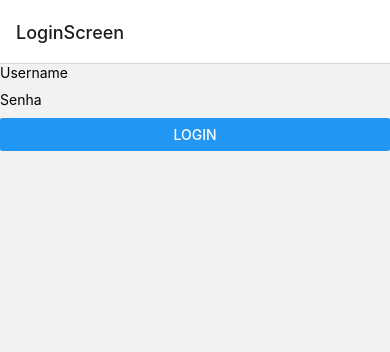
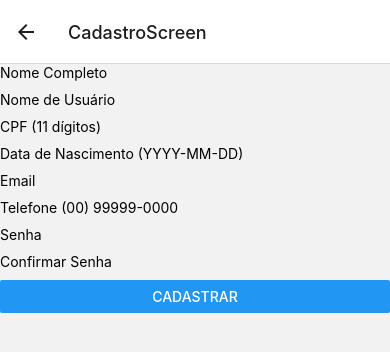
Before and after one commit to luccabasto/odontogenda, a React Native app: screen /CadastroScreen in a window 390 px wide. Before the commit this address had no page. Shown: the top 352 px of the page. Built offline with nearby package versions, Linux system fonts and the light colour scheme; what native-base would draw is missing.

Commit message:
Criando uma tela de cadastro, fazendo suas tratativas de erros e testando

```diff
--- a/App.tsx
+++ b/App.tsx
@@ -1,14 +1,11 @@
-import React from 'react';
+import { ProvedorEstadoGlobal } from "./src/hooks/EstadoGlobal";
+import { NativeBaseProvider } from "native-base";
 import { NavigationContainer } from '@react-navigation/native';
 import { createStackNavigator } from '@react-navigation/stack';
-
-// Importa o provedor de estado global
-import { ProvedorEstadoGlobal } from "./src/hooks/EstadoGlobal";
-// Importa a tela de Login
-import LoginScreen from "./src/pages/LoginScreen"; // Altere para o caminho correto
-// Importa o componente ListaTarefas
-import ListaTarefas from "./src/components/ListaTarefas";
-import { NativeBaseProvider } from "native-base";
+import LoginScreen from './src/pages/LoginScreen';
+import CadastroScreen from './src/pages/CadastroScreen';
+import ListaTarefas from './src/components/ListaTarefas';
+import AdicionarTarefa from './src/components/AdicionarTarefa';
 
 const Stack = createStackNavigator();
 
@@ -19,7 +16,13 @@ export default function App() {
         <NavigationContainer>
           <Stack.Navigator initialRouteName="LoginScreen">
             <Stack.Screen name="LoginScreen" component={LoginScreen} />
-            <Stack.Screen name="TarefasScreen" component={ListaTarefas} />
+            <Stack.Screen name="CadastroScreen" component={CadastroScreen} />
+            <Stack.Screen name="TarefasScreen" component={() => (
+              <>
+                <AdicionarTarefa />
+                <ListaTarefas />
+              </>
+            )} />
           </Stack.Navigator>
         </NavigationContainer>
       </ProvedorEstadoGlobal>
--- a/db.json
+++ b/db.json
@@ -1,14 +1,35 @@
 {
-    "usuarios": [
+  "usuarios": [
     {
-      "id": 1,
+      "id": "1",
       "username": "usuario1",
       "password": "senha1"
     },
     {
-      "id": 2,
+      "id": "2",
       "username": "usuario2",
       "password": "senha2"
+    },
+    {
+      "id": "94f4",
+      "username": "usuario1",
+      "password": "senha1",
+      "role": "user"
+    },
+    {
+      "id": "9527",
+      "username": "usuario1",
+      "password": "senha1",
+      "role": "user"
+    },
+    {
+      "id": "1727820166596",
+      "nomeCompleto": "Anderson Alves Moreira",
+      "username": "anderson1",
+      "cpf": "88855566623",
+      "dataNascimento": "2000-08-25",
+      "email": "anderson@email.com",
+      "password": "senha1"
     }
   ]
 }
--- /dev/null
+++ b/src/pages/CadastroScreen.tsx
@@ -0,0 +1,149 @@
+import React, { useState } from 'react';
+import { View, TextInput, Button, Text } from 'react-native';
+import { NavigationProp, useNavigation } from '@react-navigation/native';
+
+// Define a interface para um usuário
+interface Usuario {
+  id: string;
+  nomeCompleto: string;
+  username: string;
+  cpf: string;
+  dataNascimento: string;
+  email: string;
+  password: string;
+  telefone: string; // Adicionado o campo telefone
+}
+
+const CadastroScreen: React.FC = () => {
+  const [nomeCompleto, setNomeCompleto] = useState('');
+  const [username, setUsername] = useState('');
+  const [cpf, setCpf] = useState('');
+  const [dataNascimento, setDataNascimento] = useState('');
+  const [email, setEmail] = useState('');
+  const [senha, setSenha] = useState('');
+  const [confirmarSenha, setConfirmarSenha] = useState('');
+  const [telefone, setTelefone] = useState(''); // Novo estado para telefone
+  const [error, setError] = useState<string | null>(null);
+  const navigation = useNavigation<NavigationProp<any>>();
+
+  const handleRegister = async () => {
+    if (senha !== confirmarSenha) {
+      setError('As senhas não coincidem.');
+      return;
+    }
+
+    // Verificação do CPF (11 dígitos)
+    if (cpf.length !== 11) {
+      setError('O CPF deve ter 11 dígitos.');
+      return;
+    }
+
+    // Verificação do telefone (formato (00) 99999-0000)
+    const telefoneRegex = /^\(\d{2}\) \d{5}-\d{4}$/;
+    if (!telefoneRegex.test(telefone)) {
+      setError('O telefone deve estar no formato (00) 99999-0000.');
+      return;
+    }
+
+    try {
+      const response = await fetch('http://localhost:3000/usuarios');
+      const usuarios: Usuario[] = await response.json(); // Define o tipo para o retorno da API
+
+      // Verificar se já existe um usuário com o mesmo username, CPF ou email
+      const usuarioExistente = usuarios.find((user: Usuario) =>
+        user.username === username || user.cpf === cpf || user.email === email
+      );
+
+      if (usuarioExistente) {
+        setError('Usuário já existe.');
+        return;
+      }
+
+      // Criar um novo usuário
+      const novoUsuario: Usuario = {
+        id: Date.now().toString(),
+        nomeCompleto,
+        username,
+        cpf,
+        dataNascimento,
+        email,
+        password: senha,
+        telefone, // Adicionando o telefone ao novo usuário
+      };
+
+      // Salvar o novo usuário no db.json
+      await fetch('http://localhost:3000/usuarios', {
+        method: 'POST',
+        headers: {
+          'Content-Type': 'application/json',
+        },
+        body: JSON.stringify(novoUsuario),
+      });
+
+      alert('Cadastro realizado com sucesso!');
+      navigation.navigate('LoginScreen'); // Retorna para a tela de login
+    } catch (error) {
+      setError('Erro ao cadastrar. Verifique os dados.');
+    }
+  };
+
+  return (
+    <View>
+      <TextInput
+        placeholder="Nome Completo"
+        value={nomeCompleto}
+        onChangeText={setNomeCompleto}
+        style={{ marginBottom: 10 }}
+      />
+      <TextInput
+        placeholder="Nome de Usuário"
+        value={username}
+        onChangeText={setUsername}
+        style={{ marginBottom: 10 }}
+      />
+      <TextInput
+        placeholder="CPF (11 dígitos)"
+        value={cpf}
+        onChangeText={setCpf}
+        keyboardType="numeric" // Define o teclado como numérico
+        style={{ marginBottom: 10 }}
+      />
+      <TextInput
+        placeholder="Data de Nascimento (YYYY-MM-DD)"
+        value={dataNascimento}
+        onChangeText={setDataNascimento}
+        style={{ marginBottom: 10 }}
+      />
+      <TextInput
+        placeholder="Email"
+        value={email}
+        onChangeText={setEmail}
+        style={{ marginBottom: 10 }}
+      />
+      <TextInput
+        placeholder="Telefone (00) 99999-0000"
+        value={telefone}
+        onChangeText={setTelefone}
+        style={{ marginBottom: 10 }}
+      />
+      <TextInput
+        placeholder="Senha"
+        value={senha}
+        onChangeText={setSenha}
+        secureTextEntry
+        style={{ marginBottom: 10 }}
+      />
+      <TextInput
+        placeholder="Confirmar Senha"
+        value={confirmarSenha}
+        onChangeText={setConfirmarSenha}
+        secureTextEntry
+        style={{ marginBottom: 10 }}
+      />
+      <Button title="Cadastrar" onPress={handleRegister} />
+      {error && <Text style={{ color: 'red' }}>{error}</Text>}
+    </View>
+  );
+};
+
+export default CadastroScreen;
--- a/src/pages/LoginScreen.tsx
+++ b/src/pages/LoginScreen.tsx
@@ -4,54 +4,56 @@ import { NavigationProp, useNavigation } from '@react-navigation/native';
 import AsyncStorage from '@react-native-community/async-storage';
 
 const LoginScreen: React.FC = () => {
-  const [username, setUsername] = useState(''); // Altera email para username
-  const [password, setPassword] = useState(''); // Altera senha para password
+  const [username, setUsername] = useState('');
+  const [password, setPassword] = useState('');
   const [error, setError] = useState<string | null>(null);
-  const navigation = useNavigation<NavigationProp<any>>(); // Tipo genérico
+  const navigation = useNavigation<NavigationProp<any>>();
 
   const handleLogin = async () => {
     try {
-      const response = await fetch('http://localhost:3000/api/login', {
-        method: 'POST',
-        headers: {
-          'Content-Type': 'application/json',
-        },
-        body: JSON.stringify({
-          username, // Envie o username
-          password, // Envie a password
-          role: 'user', // Adicione role como user por padrão
-        }),
-      });
+      const response = await fetch('http://localhost:3000/usuarios');
+      const usuarios = await response.json();
 
-      if (!response.ok) {
-        throw new Error('Erro ao fazer login');
+      const usuarioEncontrado = usuarios.find(
+        (user: any) => user.username === username && user.password === password
+      );
+
+      if (!usuarioEncontrado) {
+        setError('Erro de autenticação. Verifique suas credenciais.');
+        return;
       }
 
-      const { token } = await response.json();
-      await AsyncStorage.setItem('token', token); // Armazena o token no AsyncStorage
-      setError(null); // Limpa qualquer erro
-      navigation.navigate('TarefasScreen'); // Navega para a tela de tarefas
+      await AsyncStorage.setItem('token', 'some_token'); // O token pode ser gerado conforme necessário
+      setError(null);
+      navigation.navigate('TarefasScreen');
     } catch (error) {
-      setError('Erro de autenticação. Verifique suas credenciais.');
+      setError('Erro ao fazer login. Tente novamente mais tarde.');
     }
+  };
+
+  const handleRegister = () => {
+    navigation.navigate('CadastroScreen'); // Navega para a tela de cadastro
   };
 
   return (
     <View>
       <TextInput
-        placeholder="Username" // Altere o placeholder para Username
+        placeholder="Username"
         value={username}
         onChangeText={setUsername}
         style={{ marginBottom: 10 }}
       />
       <TextInput
         placeholder="Senha"
-        value={password} // Altere para password
-        onChangeText={setPassword} // Altere para setPassword
+        value={password}
+        onChangeText={setPassword}
         secureTextEntry
         style={{ marginBottom: 10 }}
       />
       <Button title="Login" onPress={handleLogin} />
+      <Text onPress={handleRegister} style={{ color: 'blue', marginTop: 10 }}>
+        Cadastre-se
+      </Text>
       {error && <Text style={{ color: 'red' }}>{error}</Text>}
     </View>
   );
```
Also changed, not shown: 1 other file (tests, documents, lock files or other folders).
